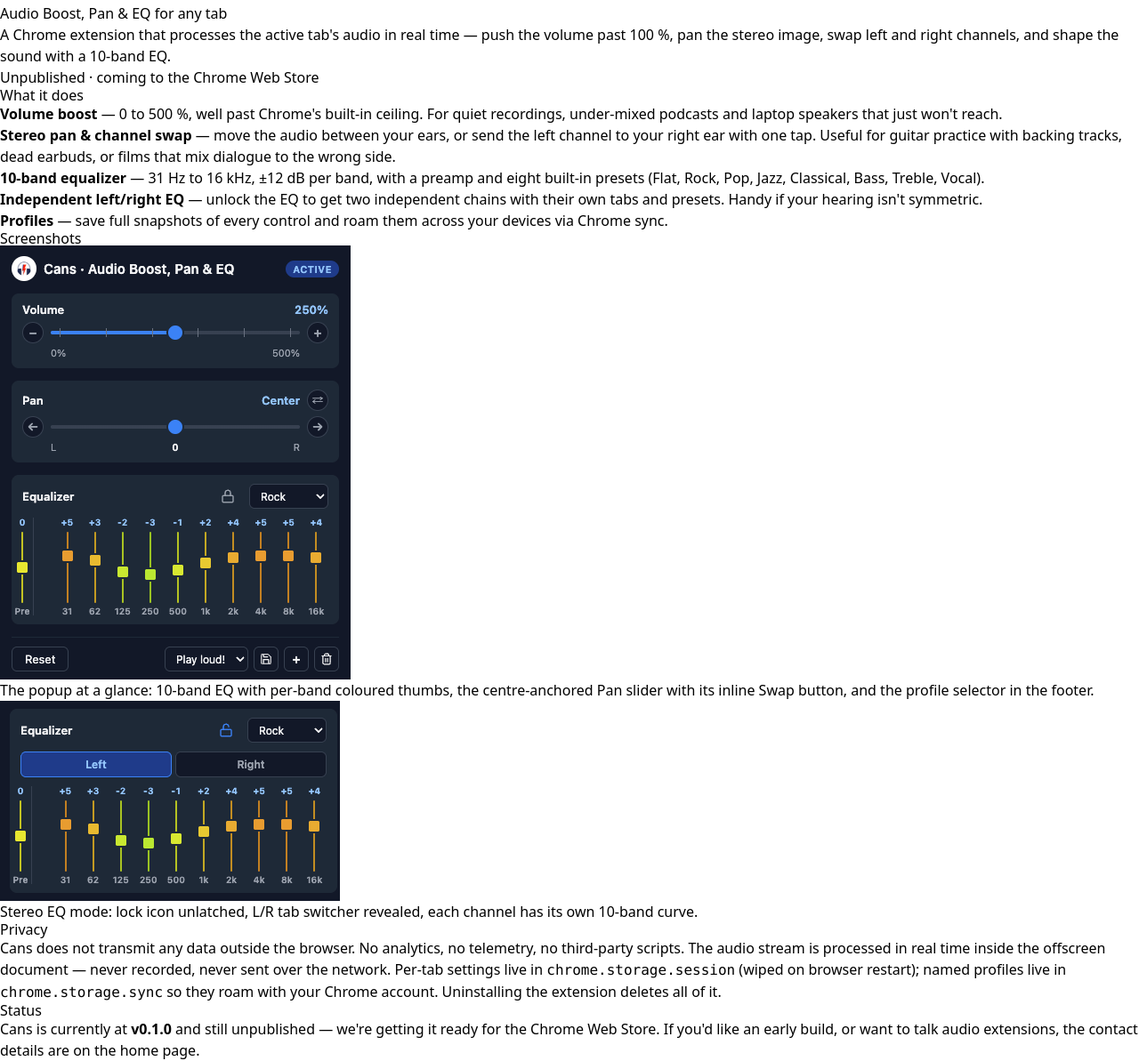
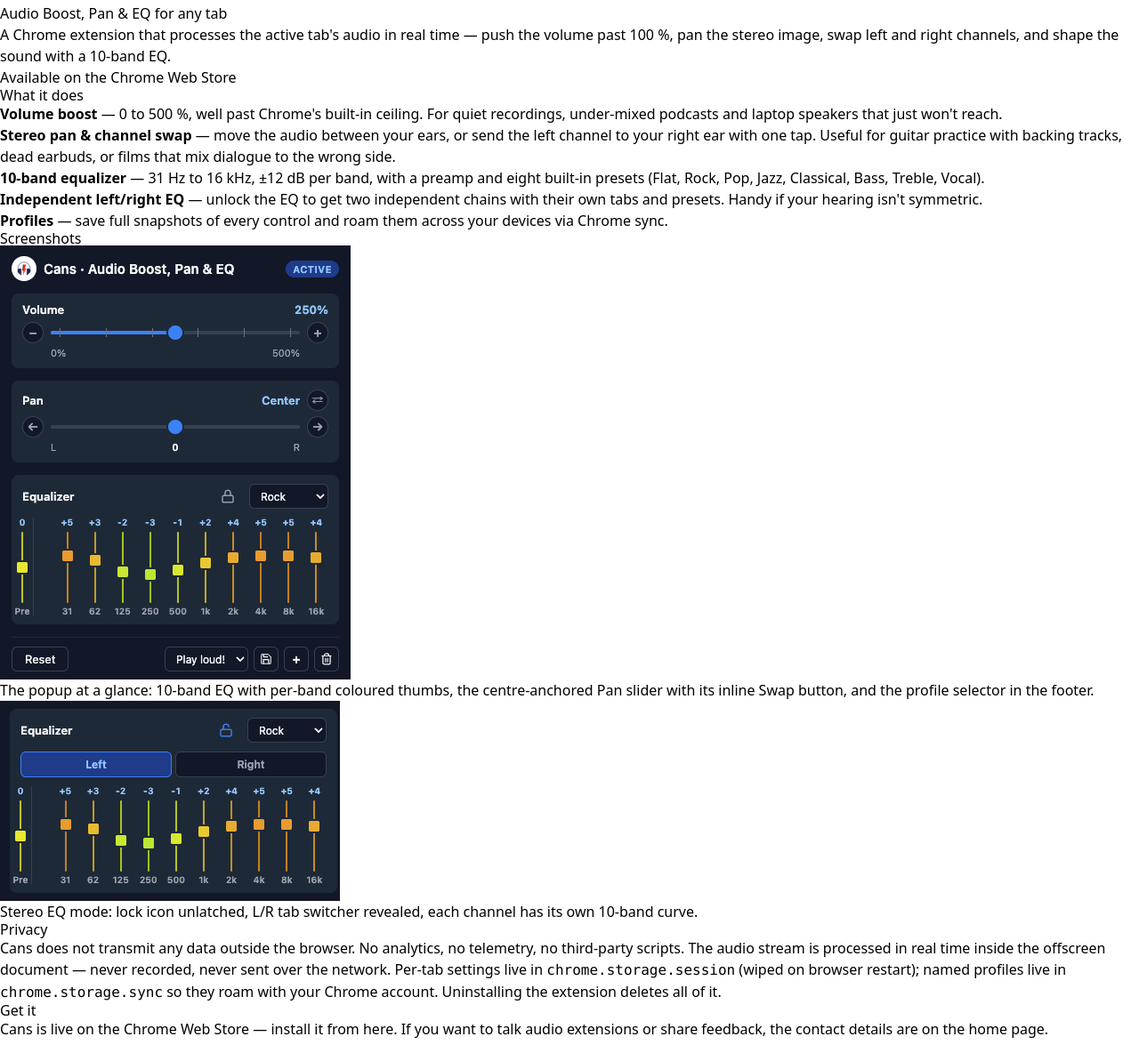
Before and after one commit to jaimeiniesta/jaimeiniesta.com, an Eleventy site: page src/cans/index.njk in a window 1280 px wide. Shown: the part 142-1335 px from the top of the page at 89% size. After the commit the page ends 1311 px from the top, so only its background shows below. Built offline with nearby package versions, Linux system fonts and the light colour scheme; Eleventy itself is replaced by a stand-in of ours; files that its build step writes are made by us from their sources.

Commit message:
mark Cans as published on the Chrome Web Store

```diff
--- a/src/cans/index.njk
+++ b/src/cans/index.njk
@@ -10,9 +10,9 @@
     <p class="mt-4 text-2xl text-purple-600 font-semibold">Audio Boost, Pan &amp; EQ for any tab</p>
     <p class="mt-6 text-lg text-gray-700 max-w-2xl mx-auto">A Chrome extension that processes the active tab's audio in real time &mdash; push the volume past 100&nbsp;%, pan the stereo image, swap left and right channels, and shape the sound with a 10-band EQ.</p>
     <p class="mt-6">
-      <span class="inline-block px-3 py-1 text-sm font-semibold rounded-full bg-yellow-100 text-yellow-800 border border-yellow-300">
-        Unpublished &middot; coming to the Chrome Web Store
-      </span>
+      <a href="https://chromewebstore.google.com/detail/cans-%C2%B7-audio-boost-pan-eq/cdnkbfbeohfkllceenadocafmfcbeell" rel="noopener" class="inline-block px-3 py-1 text-sm font-semibold rounded-full bg-green-100 text-green-800 border border-green-300 hover:bg-green-200">
+        Available on the Chrome Web Store
+      </a>
     </p>
   </header>
 
@@ -45,8 +45,8 @@
   </section>
 
   <section class="mt-16">
-    <h2 class="text-3xl font-extrabold tracking-tight text-gray-700 leading-tightest">Status</h2>
-    <p class="my-6 text-lg">Cans is currently at <b>v0.1.0</b> and still unpublished &mdash; we're getting it ready for the Chrome Web Store. If you'd like an early build, or want to talk audio extensions, the contact details are on <a href="/" class="font-semibold hover:underline">the home page</a>.</p>
+    <h2 class="text-3xl font-extrabold tracking-tight text-gray-700 leading-tightest">Get it</h2>
+    <p class="my-6 text-lg">Cans is live on the Chrome Web Store &mdash; <a href="https://chromewebstore.google.com/detail/cans-%C2%B7-audio-boost-pan-eq/cdnkbfbeohfkllceenadocafmfcbeell" rel="noopener" class="font-semibold text-purple-600 hover:underline">install it from here</a>. If you want to talk audio extensions or share feedback, the contact details are on <a href="/" class="font-semibold hover:underline">the home page</a>.</p>
   </section>
 
 </main>
```
